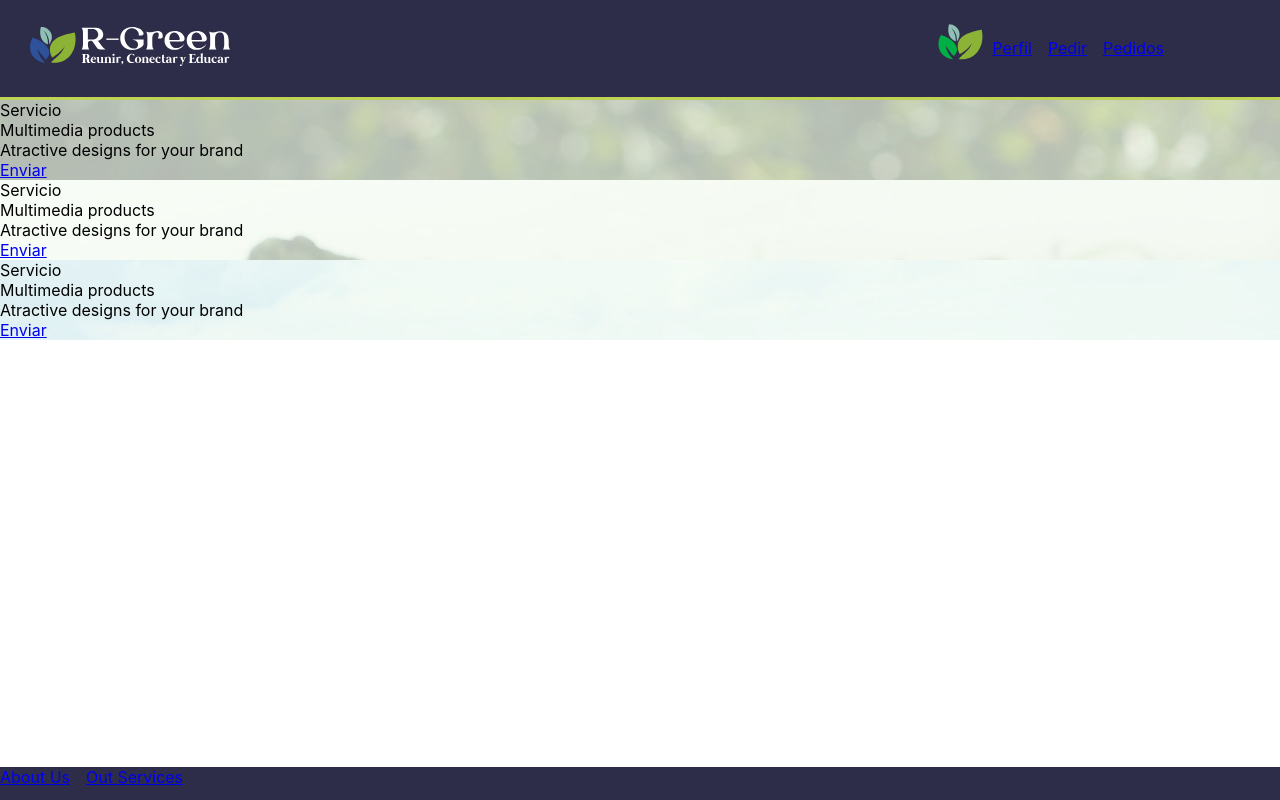
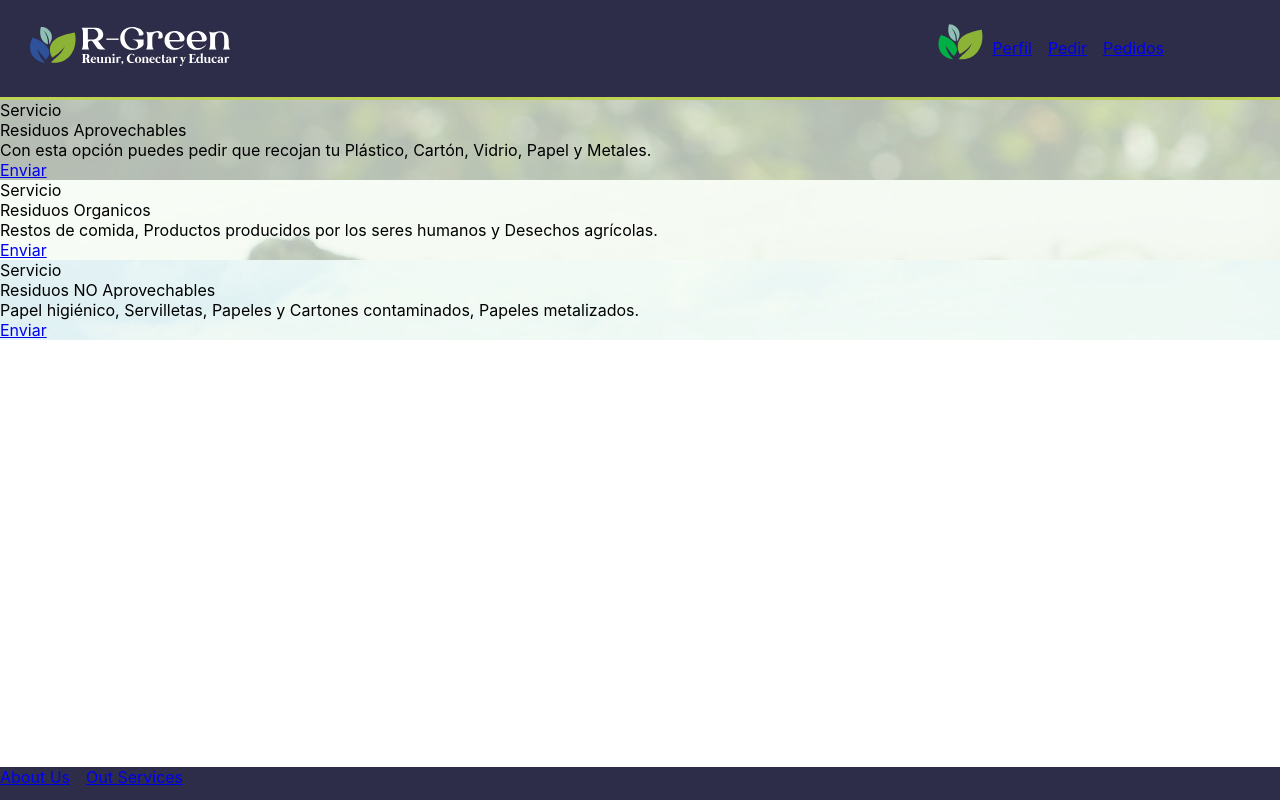
Before and after one commit to andresdavidsv/r-green-ui, a React app: page /order in a window 1280 px wide. Shown: the top 800 px of the page. Built offline with nearby package versions, Linux system fonts and the light colour scheme.

Commit message:
Información Orders y direcciones
Agregar información a Orders y corrección de redirección para el footer.

```diff
--- a/src/components/Footer.jsx
+++ b/src/components/Footer.jsx
@@ -11,8 +11,8 @@ const Footer = () => (
         <div className="flex w-full  items-center justify-center">
 
           <div>
-            <Link to='/perfil' style={{marginRight:'1em'}} >About Us</Link>
-            <Link to='/perfil' style={{marginRight:'1em'}} >Out Services</Link>
+            <Link to='/' style={{marginRight:'1em'}} >About Us</Link>
+            <Link to='/' style={{marginRight:'1em'}} >Out Services</Link>
           </div>
 
           <div className="mx-20" >
--- a/src/components/Order/Ficha.jsx
+++ b/src/components/Order/Ficha.jsx
@@ -8,10 +8,10 @@ const Ficha = (props) => {
 
 
         <div className='h-full bg-cover bg-center h-auto py-24 px-10 object-fill bg-black bg-opacity-25	' >
-            <div className='md:w-max p-8 mt-80 rounded-md' style={{backgroundColor: '#f5fef4b8'}}>
+            <div className='w-full p-8 mt-80 rounded-md' style={{backgroundColor: '#f5fef4b8'}}>
                 <p className=' font-bold text-sm uppercase text-green-400'>{props.txt_uno}</p>
-                <p className='text-3xl font-bold text-green-900'>{props.txt_dos}</p>
-                <p className='text-2xl mb-10 leading-none text-gray-700'>{props.txt_tres}</p>
+                <p className='mb-2 text-3xl font-bold text-green-900'>{props.txt_dos}</p>
+                <p className='text-2xl mb-10 text-gray-700'>{props.txt_tres}</p>
                 <a href='#' className='ml-10 bg-green-800 py-5 px-8 text-white font-bold uppercase text-xs rounded hover:bg-green-700 hover:text-gray-800'>{props.txt_btn}</a>
             </div>
         </div>
--- a/src/containers/Order.jsx
+++ b/src/containers/Order.jsx
@@ -11,8 +11,8 @@ const Order = ()=> {
             <section id='Ficha1' className='w-1/3 inline-block bg-center h-full bg-no-repeat '  >
                 <Ficha
                     txt_uno="Servicio"
-                    txt_dos="Multimedia products"
-                    txt_tres="Atractive designs for your brand"
+                    txt_dos="Residuos Aprovechables"
+                    txt_tres="Con esta opción puedes pedir que recojan tu Plástico, Cartón, Vidrio, Papel y Metales."
                     txt_btn="Enviar"
 
                 />
@@ -24,8 +24,8 @@ const Order = ()=> {
             <section id='Ficha2' className='w-1/3 inline-block bg-center h-full bg-no-repeat'  >
                 <Ficha
                     txt_uno="Servicio"
-                    txt_dos="Multimedia products"
-                    txt_tres="Atractive designs for your brand"
+                    txt_dos="Residuos Organicos"
+                    txt_tres="Restos de comida, Productos producidos por los seres humanos y Desechos agrícolas."
                     txt_btn="Enviar"
                 />
             </section>
@@ -35,8 +35,8 @@ const Order = ()=> {
             <section id='Ficha3' className='w-1/3 inline-block bg-center h-full bg-no-repeat' >
                 <Ficha
                     txt_uno="Servicio"
-                    txt_dos="Multimedia products"
-                    txt_tres="Atractive designs for your brand"
+                    txt_dos="Residuos NO Aprovechables"
+                    txt_tres="Papel higiénico, Servilletas, Papeles y Cartones contaminados, Papeles metalizados."
                     txt_btn="Enviar"
                 />
             </section>
```
Also changed, not shown: 1 other file (tests, documents, lock files or other folders).
